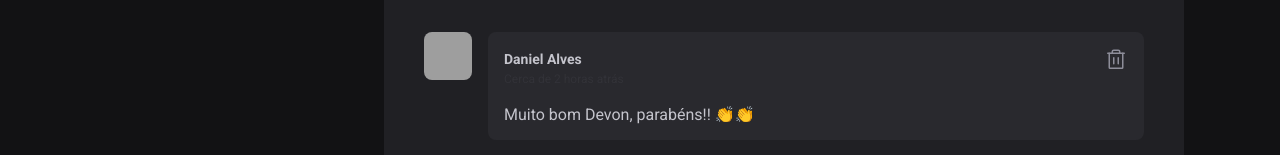
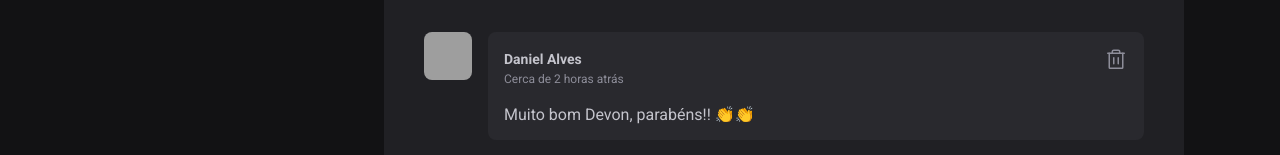
Before and after one commit to DanielNAlves/IGNITE_FEED, a React (Vite) app: page / in a window 1280 px wide. Shown: the part 611-766 px from the top of the page. Built offline with nearby package versions, Linux system fonts and the light colour scheme; grey boxes are pictures that could not be loaded.

Commit message:
ALTERAR COR .authorAndTime time DE gray-600 para gray-400

```diff
--- a/src/components/Comment.module.css
+++ b/src/components/Comment.module.css
@@ -26,16 +26,18 @@
   justify-content: space-between;
 }
 
+
 .authorAndTime strong {
   display: block;
   font-size: 0.875rem;
   line-height: 1.6;
 }
+
 .authorAndTime time {
   display: block;
   font-size: 0.75rem;
   line-height: 1.6;
-  color:var(--gray-600);
+  color:var(--gray-400);
 }
 
 .commentContent header button {
```
